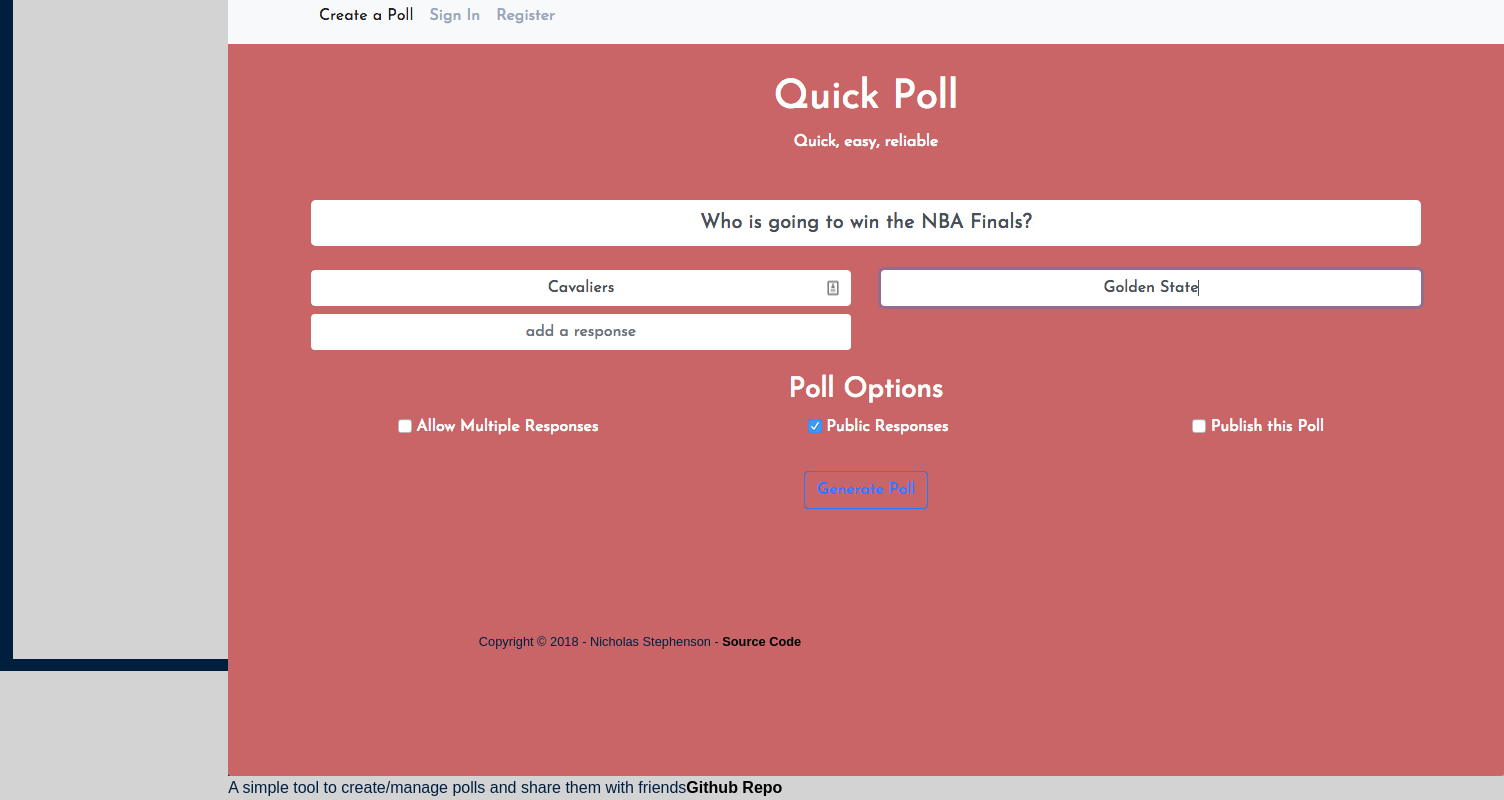
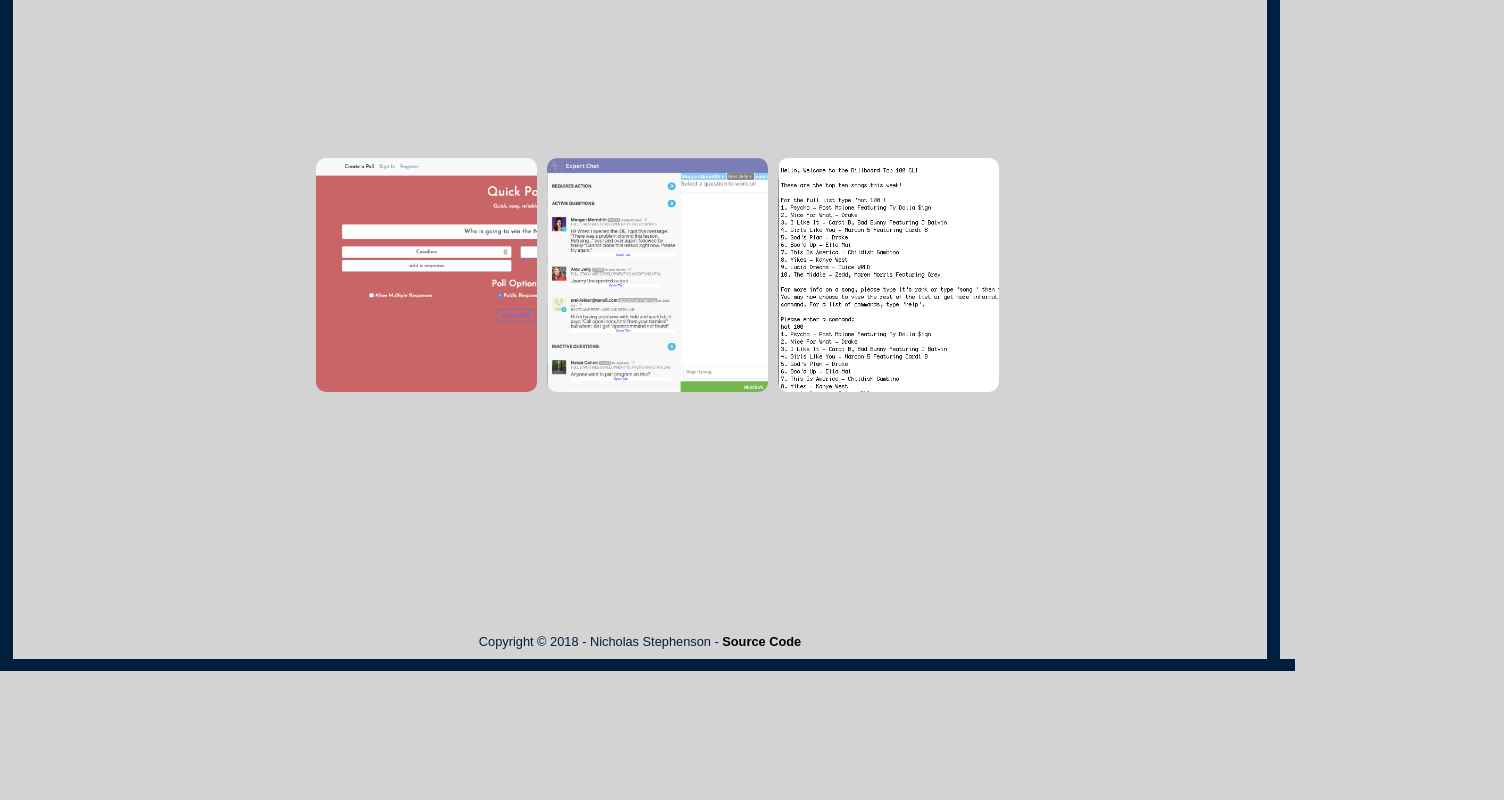
Before and after one commit to NStephenson/nstephenson.github.io, a React (Create React App) app: page /projects in a window 1280 px wide. Shown: the part 129-929 px from the top of the page, 1504 px wide, since content can reach past the window. After the commit the page ends 800 px from the top, so only its background shows below. Built offline with nearby package versions, Linux system fonts and the light colour scheme.

Commit message:
reworked projects to display as tiles

```diff
--- a/src/components/project.js
+++ b/src/components/project.js
@@ -1,15 +1,21 @@
-import React from 'react'
+import React, {Component} from 'react'
 
-export const Project = ({name, link, image, github, description}) => {
-  return (
-      <div className="project">
-        <h2>{name}</h2>
-        {/* List of technologies*/}
-        <a href={link} target="_blank">
-          <div className="test"><img src={process.env.PUBLIC_URL + image} alt="" className="project-image mx-auto"/></div>
-        </a>
-        <p>{description}</p>
-        <a href={github} target="_blank">Github Repo</a>
+export class Project extends Component {
+
+
+  render(){
+    let props = this.props
+    return (
+      <div className="project col-md-3" id={'project-' + props.id}>
+        <figcaption className="invis">
+          <a href={props.link} target="_blank">
+            <h2>{props.name}</h2>
+          </a>
+          <p>{props.description}</p><br></br><br></br>
+          <a href={props.github} target="_blank">Github Repo</a>
+        </figcaption>
       </div>
-  )
+    )
+  }
+
 }
--- a/src/components/projects.js
+++ b/src/components/projects.js
@@ -1,44 +1,22 @@
 import React, {Component} from 'react'
 import {Project} from './project'
 import {projectData} from '../data'
+import '../stylesheets/projects.css'
 
 export class Projects extends Component {
 
-  constructor(props){
-    super(props)
-    this.state = {index: 0}
-    this.handlePrev = this.prevClick.bind(this)
-    this.handleNext = this.nextClick.bind(this)
-  }
+  render(){
+    const projects = projectData.map(p =>  <Project {...p} id={p.key}/>)
 
-  prevClick(){
-    if(this.state.index === 0){
-      this.setState({index: projectData.length - 1})
-    } else {
-      this.setState({index: --this.state.index})
-    }
-  }
-
-  nextClick(){
-    if(this.state.index === projectData.length - 1){
-      this.setState({index: 0})
-    } else {
-      this.setState({index: ++this.state.index})
-    }
-  }
-
-
-  render(){
-    // if(!this.state){
-    //   return ("Loading")
-    // }
     return (
-      <div className="row projects">
-      <div className="col-md-2" onClick={this.handlePrev}>Prev</div>
-      <div className="col-md-8">
-        <Project {...projectData[this.state.index]}/>
+      <div className="row" id="projects">
+      <div className="row">
+        <div className="col-8 offset-3">
+          <div className="row">
+          {projects}
+          </div>
+        </div>
       </div>
-      <div className="col-md-2" onClick={this.handleNext}>Next</div>
     </div>
     )
   }
```
